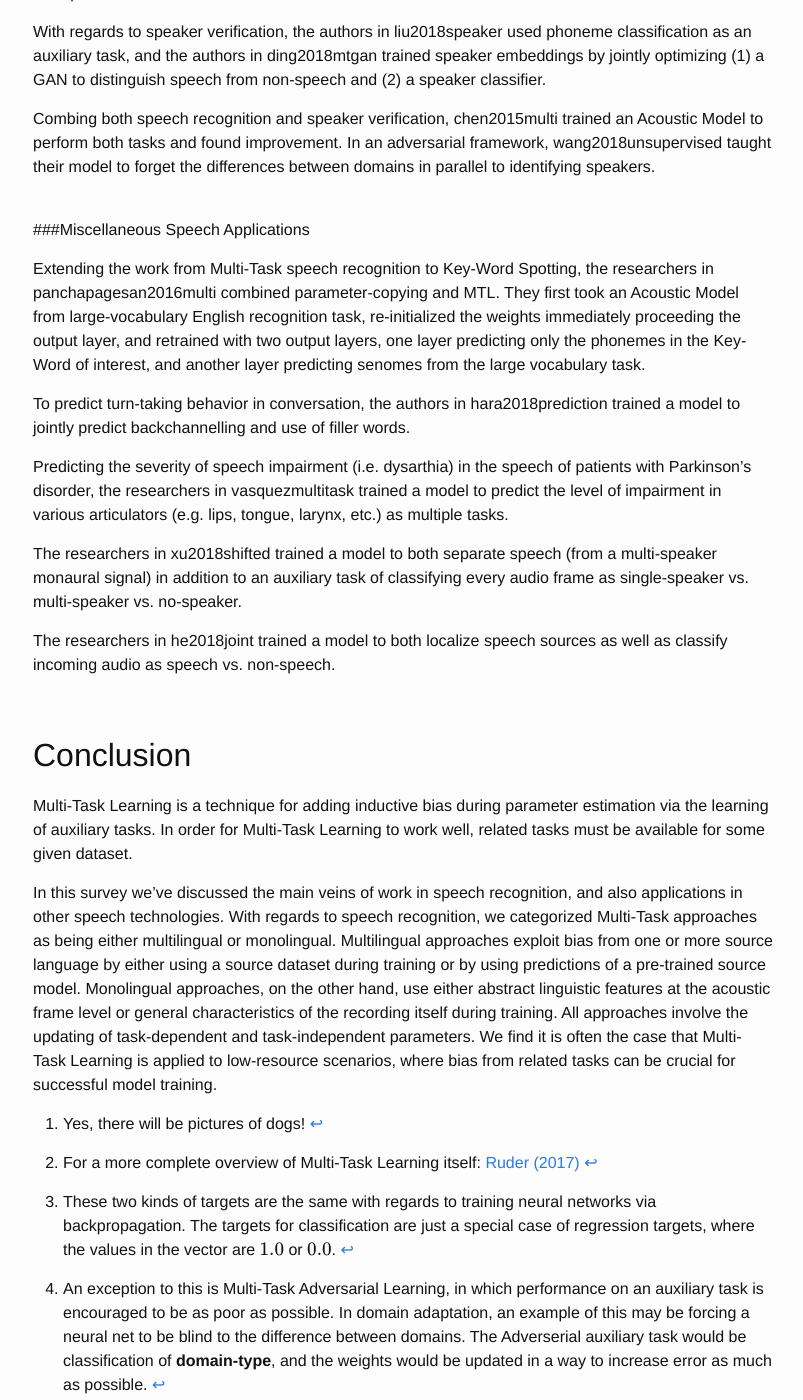
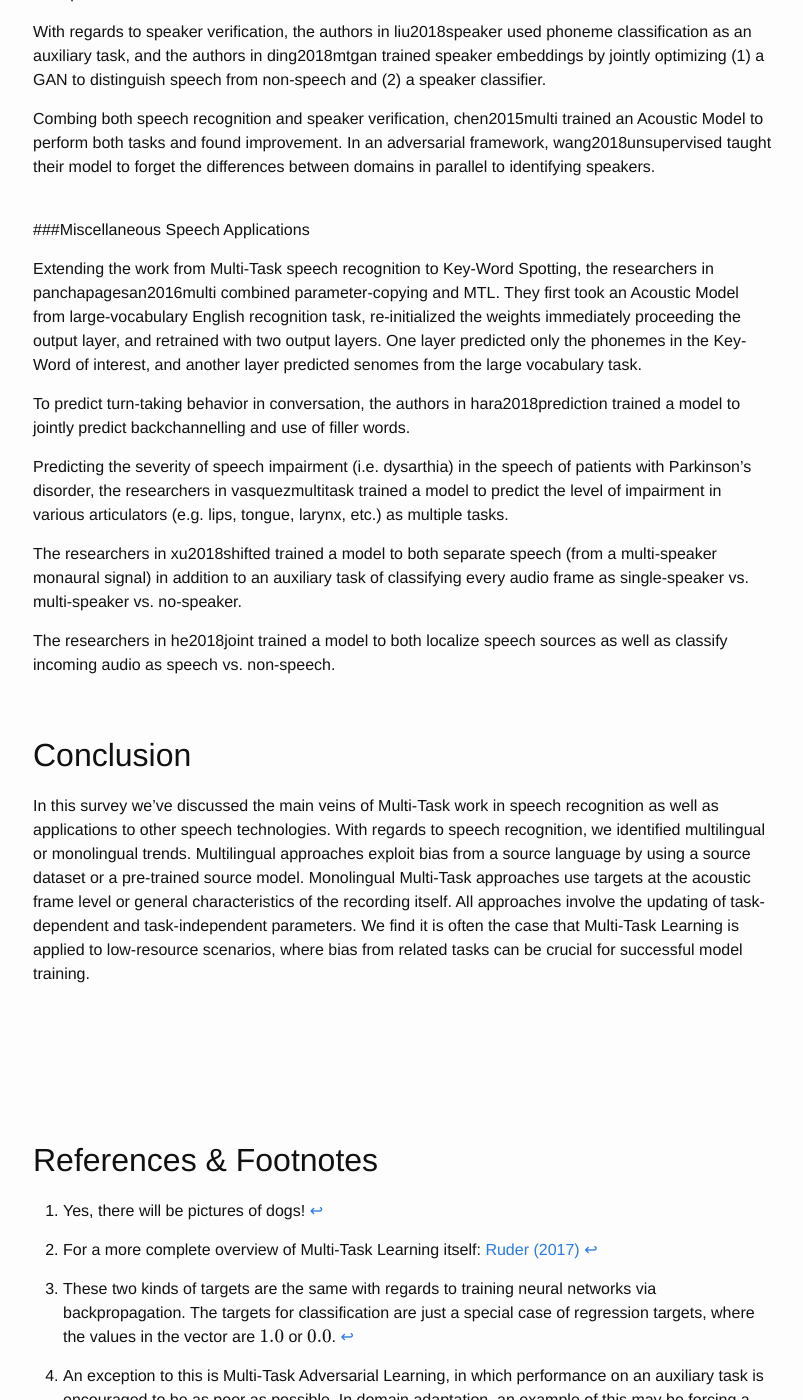
Before and after one commit to JRMeyer/jrmeyer.github.io, a Jekyll site: the page built from _posts/2020-03-21-overview-mtl-in-asr.markdown, in a window 1280 px wide and 1400 px high, scrolled down 16392 px. Shown: the whole window, without its empty margins (237-1040 px from the left). Built offline with Jekyll 4.4.1, drawn with Linux system fonts in a browser that asks for light colours; formulas are drawn with MathJax 3; comment, search, counter and statistics services are not loaded.

Commit message:
references-section

```diff
--- a/_posts/2020-03-21-overview-mtl-in-asr.markdown
+++ b/_posts/2020-03-21-overview-mtl-in-asr.markdown
@@ -279,7 +279,7 @@ Combing both speech recognition and speaker verification, chen2015multi trained
 <br>
 ###Miscellaneous Speech Applications
 
-Extending the work from Multi-Task speech recognition to Key-Word Spotting, the researchers in panchapagesan2016multi combined parameter-copying and MTL. They first took an Acoustic Model from large-vocabulary English recognition task, re-initialized the weights immediately proceeding the output layer, and retrained with two output layers, one layer predicting only the phonemes in the Key-Word of interest, and another layer predicting senomes from the large vocabulary task.
+Extending the work from Multi-Task speech recognition to Key-Word Spotting, the researchers in panchapagesan2016multi combined parameter-copying and MTL. They first took an Acoustic Model from large-vocabulary English recognition task, re-initialized the weights immediately proceeding the output layer, and retrained with two output layers. One layer predicted only the phonemes in the Key-Word of interest, and another layer predicted senomes from the large vocabulary task.
 
 To predict turn-taking behavior in conversation, the authors in hara2018prediction trained a model to jointly predict backchannelling and use of filler words.
 
@@ -292,6 +292,13 @@ The researchers in he2018joint trained a model to both localize speech sources a
 <br>
 ## Conclusion
 
-Multi-Task Learning is a technique for adding inductive bias during parameter estimation via the learning of auxiliary tasks. In order for Multi-Task Learning to work well, related tasks must be available for some given dataset.
+In this survey we've discussed the main veins of Multi-Task work in speech recognition as well as applications to other speech technologies. With regards to speech recognition, we identified multilingual or monolingual trends. Multilingual approaches exploit bias from a source language by using a source dataset or a pre-trained source model. Monolingual Multi-Task approaches use targets at the acoustic frame level or general characteristics of the recording itself. All approaches involve the updating of task-dependent and task-independent parameters. We find it is often the case that Multi-Task Learning is applied to low-resource scenarios, where bias from related tasks can be crucial for successful model training.
 
-In this survey we've discussed the main veins of work in speech recognition, and also applications in other speech technologies. With regards to speech recognition, we categorized Multi-Task approaches as being either multilingual or monolingual. Multilingual approaches exploit bias from one or more source language by either using a source dataset during training or by using predictions of a pre-trained source model. Monolingual approaches, on the other hand, use either abstract linguistic features at the acoustic frame level or general characteristics of the recording itself during training. All approaches involve the updating of task-dependent and task-independent parameters. We find it is often the case that Multi-Task Learning is applied to low-resource scenarios, where bias from related tasks can be crucial for successful model training.
+
+<br>
+<br>
+<br>
+<br>
+<br>
+
+## References & Footnotes
```
